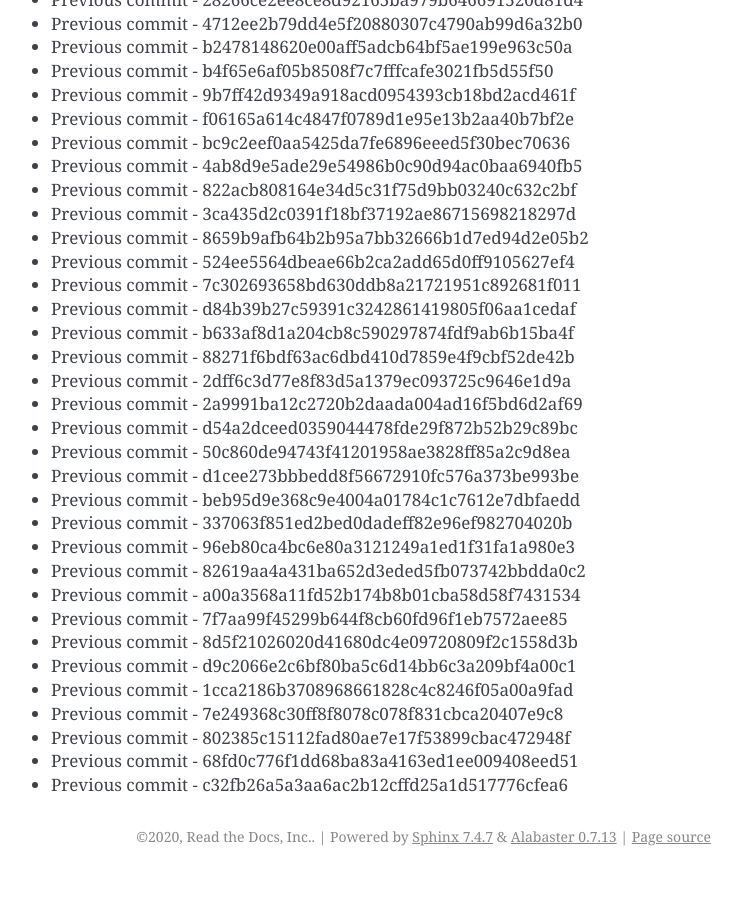
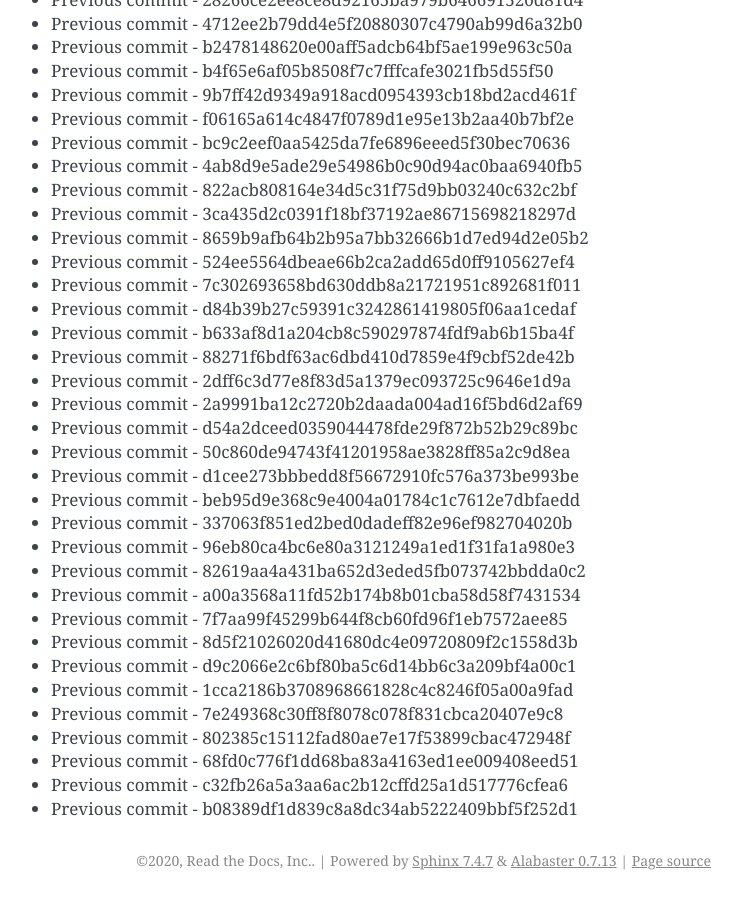
Before and after one commit to readthedocs/rtd-git-stresstest, a Sphinx documentation site: the page built from docs/updates.rst, in a window 1280 px wide and 900 px high, scrolled down 80756 px. Shown: the whole window, without its empty margins (399-1141 px from the left). Built offline with Sphinx 7.4.7, drawn with Linux system fonts in a browser that asks for light colours; before the commit the page ends 81632 px from its top, so only the background shows below that.

Commit message:
Generating commit from previous: b08389df1d839c8a8dc34ab5222409bbf5f252d1

```diff
--- a/docs/updates.rst
+++ b/docs/updates.rst
@@ -3425,3 +3425,4 @@ It can be tested for any performance characteristics.
 * Previous commit - 802385c15112fad80ae7e17f53899cbac472948f
 * Previous commit - 68fd0c776f1dd68ba83a4163ed1ee009408eed51
 * Previous commit - c32fb26a5a3aa6ac2b12cffd25a1d517776cfea6
+* Previous commit - b08389df1d839c8a8dc34ab5222409bbf5f252d1
```
